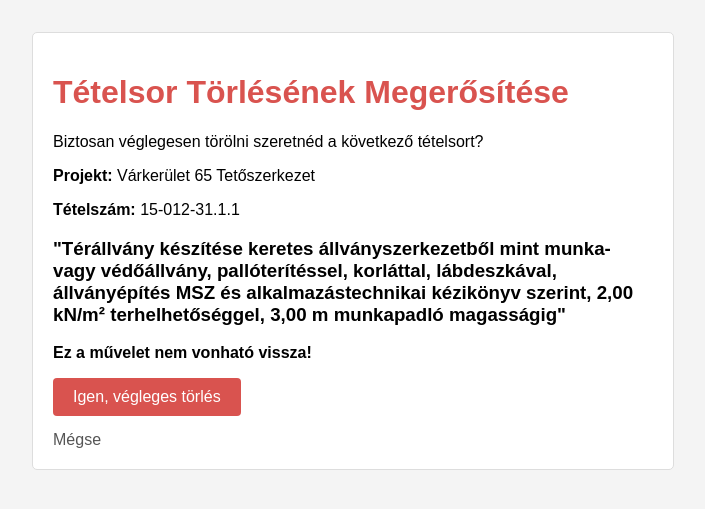
After one commit to Olbrim77/Contruction_ERP, a Django app: page /tetelsor/1/delete/ in a window 1280 px wide. The commit adds this page. Shown: the top 509 px of the page, without its empty margins (0-705 px from the left). Run offline with Django 5.2, Linux system fonts and the light colour scheme; data comes from the database, SQL or seed files in the repository.

Commit message:
Excel import, ÁFA számítás és Tételsor kezelés kész

```diff
--- /dev/null
+++ b/projects/templates/projects/tetelsor_confirm_delete.html
@@ -0,0 +1,59 @@
+<!DOCTYPE html>
+<html lang="hu">
+<head>
+    <meta charset="UTF-8">
+    <title>Tételsor Törlésének Megerősítése</title>
+    <style>
+        body { font-family: sans-serif; margin: 2em; background-color: #f4f4f4; }
+        .container {
+            background-color: #fff;
+            border: 1px solid #ddd;
+            border-radius: 5px;
+            padding: 20px;
+            max-width: 600px;
+        }
+        h1 { color: #d9534f; }
+        .button-delete {
+            background-color: #d9534f;
+            color: white;
+            padding: 10px 20px;
+            border: none;
+            border-radius: 4px;
+            cursor: pointer;
+            font-size: 1em;
+            text-decoration: none;
+        }
+        .button-cancel {
+            display: inline-block;
+            margin-top: 15px;
+            color: #555;
+            text-decoration: none;
+        }
+    </style>
+</head>
+<body>
+
+    <div class="container">
+        <h1>Tételsor Törlésének Megerősítése</h1>
+        <p>
+            Biztosan véglegesen törölni szeretnéd a következő tételsort?
+        </p>
+
+        <p><strong>Projekt:</strong> {{ tetelsor.project.name }}</p>
+        <p><strong>Tételszám:</strong> {{ tetelsor.tetelszam }}</p>
+        <h3>"{{ tetelsor.leiras }}"</h3>
+
+        <p style="font-weight: bold;">
+            Ez a művelet nem vonható vissza!
+        </p>
+
+        <form method="POST">
+            {% csrf_token %}
+            <button type="submit" class="button-delete">Igen, végleges törlés</button>
+        </form>
+
+        <a href="{% url 'project-detail' tetelsor.project.id %}" class="button-cancel">Mégse</a>
+    </div>
+
+</body>
+</html>
--- a/projects/urls.py
+++ b/projects/urls.py
@@ -10,9 +10,10 @@ urlpatterns = [
     path('project/<int:pk>/request-delete/', views.project_request_deletion, name='project-request-delete'),
     path('project/<int:project_id>/import/', views.import_tasks, name='import-tasks'),
 
-    # A gyors-szerkesztő a mennyiséghez (ez marad)
+    # A meglévő tételsor URL-ek
     path('tetelsor/<int:pk>/edit_quantity/', views.tetelsor_update_quantity, name='tetelsor-edit-quantity'),
+    path('tetelsor/<int:pk>/edit/', views.tetelsor_update, name='tetelsor-edit'),
 
-    # === EZ A TELJESEN ÚJ SOR A RÉSZLETES SZERKESZTÉSHEZ (Kérés 3) ===
-    path('tetelsor/<int:pk>/edit/', views.tetelsor_update, name='tetelsor-edit'),
+    # === EZ A TELJESEN ÚJ SOR A TÉTELSOR TÖRLÉSÉHEZ (Kérés 1) ===
+    path('tetelsor/<int:pk>/delete/', views.tetelsor_delete, name='tetelsor-delete'),
 ]
--- a/projects/views.py
+++ b/projects/views.py
@@ -2,7 +2,6 @@
 
 from django.shortcuts import render, get_object_or_404, redirect
 from .models import Project, Task, Tetelsor, Munkanem, Alvallalkozo
-# === BŐVÍTETT IMPORT AZ ÚJ ŰRLAPOKKAL ===
 from .forms import ProjectForm, TetelsorQuantityForm, TetelsorEditForm
 
 import openpyxl
@@ -125,101 +124,68 @@ def project_request_deletion(request, pk):
     return render(request, 'projects/project_confirm_delete.html', context)
 
 
-# === IMPORT NÉZET (MÓDOSÍTVA: Kérés 1 & 2) ===
+# --- IMPORT NÉZET (VÁLTOZATLAN) ---
 def import_tasks(request, project_id):
     project = get_object_or_404(Project, id=project_id)
 
-    # === BIZTONSÁGOS CELLA OLVASÓ FUNKCIÓ ===
     def get_cell_value(row, index, default=""):
-        # Ez a funkció biztonságosan olvassa a cellát
-        # Még akkor is, ha a sor rövidebb, mint az 'index'
         try:
             val = row[index].value
             return str(val) if val is not None else default
         except (IndexError, AttributeError):
-            # Ha a sor "csonka" (túl rövid) vagy a cella nem létezik,
-            # üres stringet adunk vissza. (Kérés 1)
             return default
 
     def get_cell_decimal(row, index):
-        # Ugyanaz, de számokhoz (Decimal)
         try:
             val = row[index].value
             return Decimal(val) if val is not None else Decimal(0)
         except (IndexError, AttributeError, TypeError, ValueError):
             return Decimal(0)
 
-    # ========================================
-
     if request.method == 'POST' and 'temp_file_path' in request.POST:
         temp_file_path = request.POST.get('temp_file_path')
         selected_sheets = request.POST.getlist('sheets')
         full_path = os.path.join(settings.MEDIA_ROOT, temp_file_path)
-
-        row_counter = 1  # === Automatikus sorszámozás indítása (Kérés 2) ===
-
+        row_counter = 1
         try:
             workbook = openpyxl.load_workbook(full_path, data_only=True)
             for sheet_name in selected_sheets:
                 if sheet_name not in workbook.sheetnames:
                     continue
                 ws = workbook[sheet_name]
-
                 for row in ws.iter_rows(min_row=2):
                     if not row or len(row) < 2:
                         continue
-
-                    tetelszam = get_cell_value(row, 1)  # "B" oszlop
+                    tetelszam = get_cell_value(row, 1)
                     if not tetelszam:
                         continue
 
-                    # === ADATOK KINYERÉSE (Már a biztonságos funkcióval) ===
-                    # "A" oszlopot (row[0]) már nem olvassuk!
-                    leiras = get_cell_value(row, 2)  # C
-                    mennyiseg = get_cell_decimal(row, 3)  # D
-                    egyseg = get_cell_value(row, 4)  # E
-                    anyag_egysegar = get_cell_decimal(row, 5)  # F
-                    megjegyzes = get_cell_value(row, 9)  # J
-                    engy_kod = get_cell_value(row, 10)  # K
-                    k_jelzo = get_cell_value(row, 11)  # L
-                    normaido = get_cell_decimal(row, 13)  # N
-                    cpr_kod = get_cell_value(row, 15)  # P
+                    leiras = get_cell_value(row, 2)
+                    mennyiseg = get_cell_decimal(row, 3)
+                    egyseg = get_cell_value(row, 4)
+                    anyag_egysegar = get_cell_decimal(row, 5)
+                    megjegyzes = get_cell_value(row, 9)
+                    engy_kod = get_cell_value(row, 10)
+                    k_jelzo = get_cell_value(row, 11)
+                    normaido = get_cell_decimal(row, 13)
+                    cpr_kod = get_cell_value(row, 15)
+                    munkanem_obj, _ = Munkanem.objects.get_or_create(
+                        nev=get_cell_value(row, 12).strip()) if get_cell_value(row, 12) else (None, False)
+                    alvallalkozo_obj, _ = Alvallalkozo.objects.get_or_create(
+                        nev=get_cell_value(row, 14).strip()) if get_cell_value(row, 14) else (None, False)
 
-                    # === KAPCSOLÓDÓ OBJEKTUMOK (M & O) ===
-                    munkanem_obj = None
-                    munkanem_nev = get_cell_value(row, 12)  # M
-                    if munkanem_nev:
-                        munkanem_obj, _ = Munkanem.objects.get_or_create(nev=munkanem_nev.strip())
-
-                    alvallalkozo_obj = None
-                    alvallalkozo_nev = get_cell_value(row, 14)  # O
-                    if alvallalkozo_nev:
-                        alvallalkozo_obj, _ = Alvallalkozo.objects.get_or_create(nev=alvallalkozo_nev.strip())
-
-                    # === ADATBÁZIS MŰVELET ===
                     defaults_data = {
-                        'sorszam': str(row_counter),  # === Automatikus sorszám (Kérés 2) ===
-                        'leiras': leiras,
-                        'mennyiseg': mennyiseg,
-                        'egyseg': egyseg,
-                        'anyag_egysegar': anyag_egysegar,
-                        'megjegyzes': megjegyzes,
-                        'engy_kod': engy_kod,
-                        'k_jelzo': k_jelzo,
-                        'normaido': normaido,
-                        'cpr_kod': cpr_kod,
-                        'munkanem': munkanem_obj,
+                        'sorszam': str(row_counter),
+                        'leiras': leiras, 'mennyiseg': mennyiseg, 'egyseg': egyseg,
+                        'anyag_egysegar': anyag_egysegar, 'megjegyzes': megjegyzes,
+                        'engy_kod': engy_kod, 'k_jelzo': k_jelzo, 'normaido': normaido,
+                        'cpr_kod': cpr_kod, 'munkanem': munkanem_obj,
                         'alvallalkozo': alvallalkozo_obj,
                     }
-
                     tetelsor_obj, created = Tetelsor.objects.update_or_create(
-                        project=project,
-                        tetelszam=tetelszam,
-                        defaults=defaults_data
+                        project=project, tetelszam=tetelszam, defaults=defaults_data
                     )
-
-                    row_counter += 1  # === Sorszám növelése (Kérés 2) ===
-
+                    row_counter += 1
             workbook.close()
         except Exception as e:
             print(f"Hiba a feldolgozás során: {e}")
@@ -228,7 +194,6 @@ def import_tasks(request, project_id):
                 default_storage.delete(temp_file_path)
         return redirect('project-detail', pk=project.id)
 
-    # --- 1. LÉPCSŐ (Feltöltés - VÁLTOZATLAN) ---
     if request.method == 'POST' and request.FILES.get('excel_file'):
         excel_file = request.FILES['excel_file']
         if not excel_file.name.endswith('.xlsx'):
@@ -264,32 +229,40 @@ def tetelsor_update_quantity(request, pk):
             return redirect('project-detail', pk=tetelsor.project.id)
     else:
         form = TetelsorQuantityForm(instance=tetelsor)
-    context = {
-        'form': form,
-        'tetelsor': tetelsor
-    }
+    context = {'form': form, 'tetelsor': tetelsor}
     return render(request, 'projects/tetelsor_form.html', context)
 
 
-# === EZ A TELJESEN ÚJ NÉZET A RÉSZLETES SZERKESZTÉSHEZ (Kérés 3) ===
+# --- Részletes Szerkesztő Nézet (VÁLTOZATLAN) ---
 def tetelsor_update(request, pk):
+    tetelsor = get_object_or_404(Tetelsor, id=pk)
+    if request.method == 'POST':
+        form = TetelsorEditForm(request.POST, instance=tetelsor)
+        if form.is_valid():
+            form.save()
+            return redirect('project-detail', pk=tetelsor.project.id)
+    else:
+        form = TetelsorEditForm(instance=tetelsor)
+    context = {'form': form, 'tetelsor': tetelsor}
+    return render(request, 'projects/tetelsor_edit_form.html', context)
+
+
+# === EZ A TELJESEN ÚJ NÉZET A TÉTELSOR TÖRLÉSÉHEZ (Kérés 1) ===
+def tetelsor_delete(request, pk):
     """
-    Nézet egy tételsor részletes módosításához (J-P oszlopok, stb.)
+    Nézet egyetlen tételsor végleges törléséhez.
     'pk' a TETELSOR azonosítója.
     """
     tetelsor = get_object_or_404(Tetelsor, id=pk)
+    project_id = tetelsor.project.id  # Mentsük el az ID-t az átirányításhoz
 
     if request.method == 'POST':
-        form = TetelsorEditForm(request.POST, instance=tetelsor)
-        if form.is_valid():
-            form.save()  # A 'save()' metódus (models.py) automatikusan újraszámol!
-            return redirect('project-detail', pk=tetelsor.project.id)
-    else:
-        # GET kérés: Mutassuk az űrlapot a jelenlegi adatokkal
-        form = TetelsorEditForm(instance=tetelsor)
+        tetelsor.delete()
+        # Visszairányítjuk a felhasználót a projekt oldalára
+        return redirect('project-detail', pk=project_id)
 
+    # GET kérés: Mutassuk a megerősítő oldalt
     context = {
-        'form': form,
         'tetelsor': tetelsor
     }
-    return render(request, 'projects/tetelsor_edit_form.html', context)
+    return render(request, 'projects/tetelsor_confirm_delete.html', context)
```
Also changed, not shown: projects/templates/projects/project_detail.html (+12 -23 lines).
